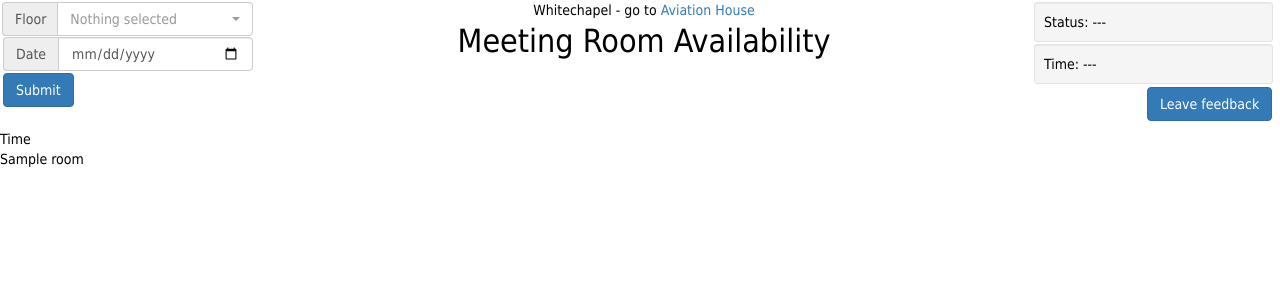
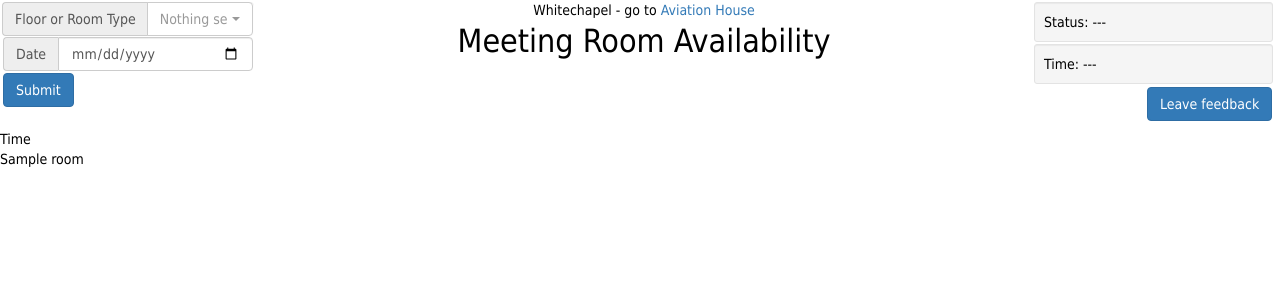
Before and after one commit to Wynndow/meeting_room_project, a Flask app: template app/templates/base.html in a window 1280 px wide. Shown: the top 300 px of the page. Run offline with Flask 2, Linux system fonts and the light colour scheme; the template is opened without the code that fills it: most values are stand-ins (such as "Sample title", 1, 10 or a date in 2020); parts of the project's set-up code (start-up, migrations or seed data) failed here and were passed over; some libraries are stand-ins or nearby versions.

Commit message:
Rename `floor` to `room_group`
Now that rooms can be viewed by there type, using floor doesn't make
sense

```diff
--- a/app/lib/email_reminder.py
+++ b/app/lib/email_reminder.py
@@ -32,7 +32,7 @@ class EmailReminder():
         self._send_the_emails(user_events)
 
     def _load_room_ids(self):
-        with open('./app/data/room_ids_by_floor.json') as file:
+        with open('./app/data/room_ids.json') as file:
             return json.load(file)
 
     def _get_all_days_events(self, calendar, rooms, date):
--- a/app/templates/base.html
+++ b/app/templates/base.html
@@ -16,18 +16,18 @@
     <div class="header-contents" id="date-floor-div">
       <form action="/{% if building == 'aviation' %}aviation{% endif %}" method="get" class="header-contents">
         <div class="input-group">
-          <span class="input-group-addon" id="floor-addon">Floor</span>
-          <select name="floor" class="selectpicker form-control" aria-decribedby="floor-addon">
+          <span class="input-group-addon" id="floor-addon">Floor or Room Type</span>
+          <select name="room_group" class="selectpicker form-control" aria-decribedby="floor-addon">
             {% if building == 'aviation' %}
-            <option {% if floor=="all" %}selected{% endif %} value="all">All</option>
-            <option {% if floor=="third" %}selected{% endif %} value="third">Third</option>
-            <option {% if floor=="sixth" %}selected{% endif %} value="sixth">Sixth</option>
-            <option {% if floor=="seventh" %}selected{% endif %} value="seventh">Seventh</option>
+            <option {% if room_group=="all" %}selected{% endif %} value="all">All</option>
+            <option {% if room_group=="third" %}selected{% endif %} value="third">Third</option>
+            <option {% if room_group=="sixth" %}selected{% endif %} value="sixth">Sixth</option>
+            <option {% if room_groupo=="seventh" %}selected{% endif %} value="seventh">Seventh</option>
             {% endif %}
             {% if building == 'whitechapel' %}
-            <option {% if floor=="wc-all" %}selected{% endif %} value="wc-all">All</option>
-            <option {% if floor=="wc-sixth" %}selected{% endif %} value="wc-sixth">Sixth</option>
-            <option {% if floor=="wc-seventh" %}selected{% endif %} value="wc-seventh">Seventh</option>
+            <option {% if room_group=="wc-all" %}selected{% endif %} value="wc-all">All</option>
+            <option {% if room_group=="wc-sixth" %}selected{% endif %} value="wc-sixth">Sixth</option>
+            <option {% if room_group=="wc-seventh" %}selected{% endif %} value="wc-seventh">Seventh</option>
             {% endif %}
           </select>
         </div>
@@ -66,7 +66,7 @@
         Time
       </div><!--
     -->{% for room in rooms %}<!--
-    --><div class='sideways-text {{floor}}-width top-align'><!--
+    --><div class='sideways-text {{room_group}}-width top-align'><!--
         -->{{ room.resourceName }}<!--
       --></div><!--
     -->{% endfor %}<!--
--- a/app/templates/index.html
+++ b/app/templates/index.html
@@ -9,7 +9,7 @@
     {% endfor %}
   </div><!--
   -->{% for room in rooms %}<!--
-  --><div class='{{floor}}-width top-align'>
+  --><div class='{{room_group}}-width top-align'>
         {% for block in full_days.get(room.resourceEmail) %}
             <div class='{{ block.status }}' style='height: {{ block.length }}px'>
               <div>{{ block.status }}</div>
```
Also changed, not shown: app/lib/api_client.py (+6 -6 lines), app/main/views.py (+6 -6 lines), tests/app/main/test_main_views.py (+2 -2 lines), app/data/room_ids.json (renamed from app/data/room_ids_by_floor.json).
